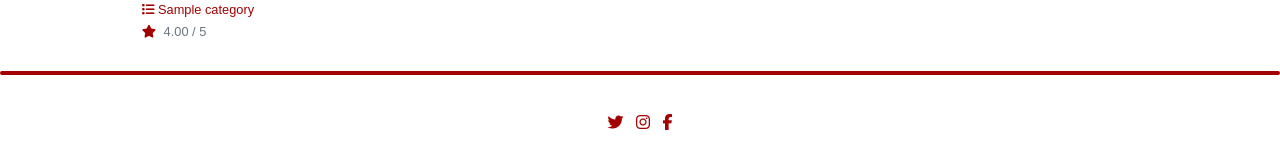
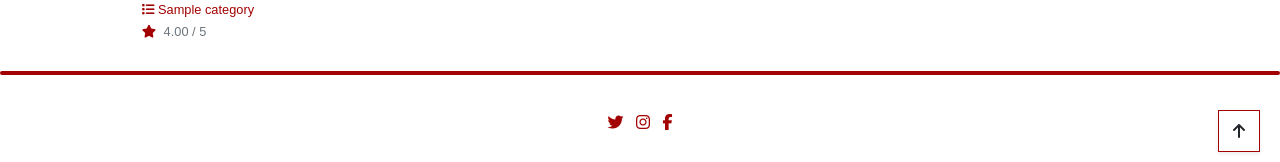
Before and after one commit to Richiefinegan11/finesse_fitness, a Django app: page /products/ in a window 1280 px wide. Shown: the part 638-800 px from the top of the page. Run offline with Django 3.2, Linux system fonts and the light colour scheme; tables that the repository leaves empty hold one stand-in row (values such as "Sample post"); grey boxes marked "Sample" are stand-in pictures; some libraries are stand-ins or nearby versions; some web fonts are replaced.

Commit message:
Added back to top functionality to product page

```diff
--- a/products/static/products/css/shop.css
+++ b/products/static/products/css/shop.css
@@ -33,6 +33,18 @@
    cursor: pointer;
 }
 
+.btt-button {
+    height: 42px;
+    width: 42px;
+    position: fixed;
+    bottom: 10px;
+    right: 20px;
+}
+
+.btt-link {
+    cursor: pointer;
+}
+
 @media (max-width:481px){
     .category-button {
         font-size: xx-small;
--- a/products/static/products/js/shop.js
+++ b/products/static/products/js/shop.js
@@ -1,8 +1,13 @@
-// Sort trigger button
-$("#sort-container").hide()
-$( "#sort-trigger").click(function() {
-    if($('#sort-container:visible').length)
-        $('#sort-container').hide("slide", { direction: "right" }, 1000);
-    else
-        $('#sort-container').show("slide", { direction: "right" }, 1000);
+// brings user back to top
+$(".btt-link").click(function () {
+  $("html, body").animate({ scrollTop: 0 }, 500);
 });
+
+// Hides the sorting icon links
+$("#sort-container").hide();
+// Makes the sorting icon links visable/hidden when trigger is clicked
+$("#sort-trigger").click(function () {
+  if ($("#sort-container:visible").length)
+    $("#sort-container").hide("slide", { direction: "right" }, 1000);
+  else $("#sort-container").show("slide", { direction: "right" }, 1000);
+});
--- a/products/templates/products/products.html
+++ b/products/templates/products/products.html
@@ -140,9 +140,11 @@
             </div>
         </div>
     </div>
-{% endblock %}
-
-{% block main_postloadjs %}
+    <div class="btt-button shadow-sm rounded-0 border border-red">
+        <a class="btt-link d-flex h-100" >
+            <i class="fas fa-arrow-up text-black mx-auto my-auto"></i>
+        </a>
+    </div>
 {% endblock %}
 
 {% block postloadjs %}
--- a/templates/base.html
+++ b/templates/base.html
@@ -116,6 +116,7 @@
 
     {% block content %}
     {% endblock %}
+
     <hr>
     <footer class="footer mt-auto py-1">
 		<div class="container-fluid p-1 py-3">
```
